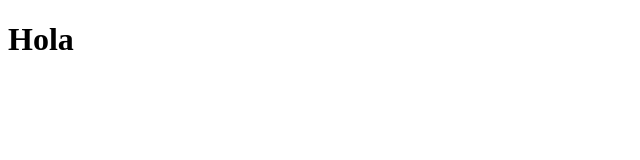
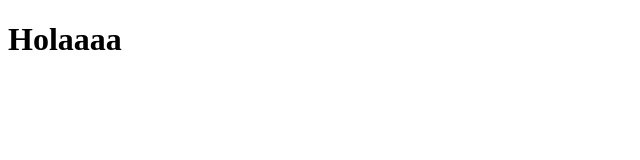
Before and after one commit to rhidalgoc43/demo-repo4, a plain HTML site: page index.html in a window 1280 px wide. Shown: the full height of the page, 0-640 px from the left. Drawn offline with Linux system fonts and the light colour scheme.

Commit message:
Nueva modificación al index

```diff
--- a/index.html
+++ b/index.html
@@ -7,6 +7,6 @@
     <title>Suscribete</title>
 </head>
 <body>
-    <h1>Hola</h1>
+    <h1>Holaaaa</h1>
 </body>
 </html>
```
